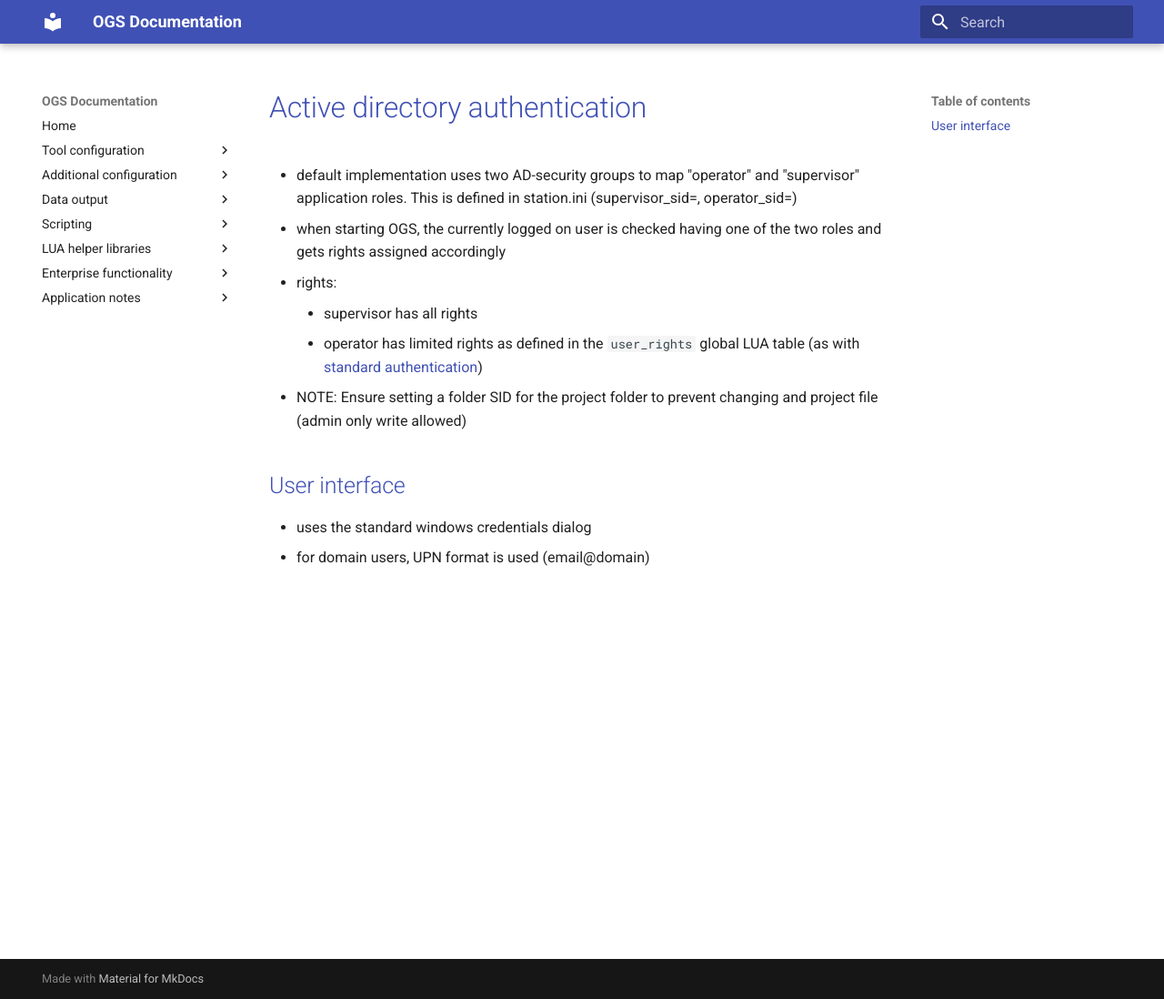
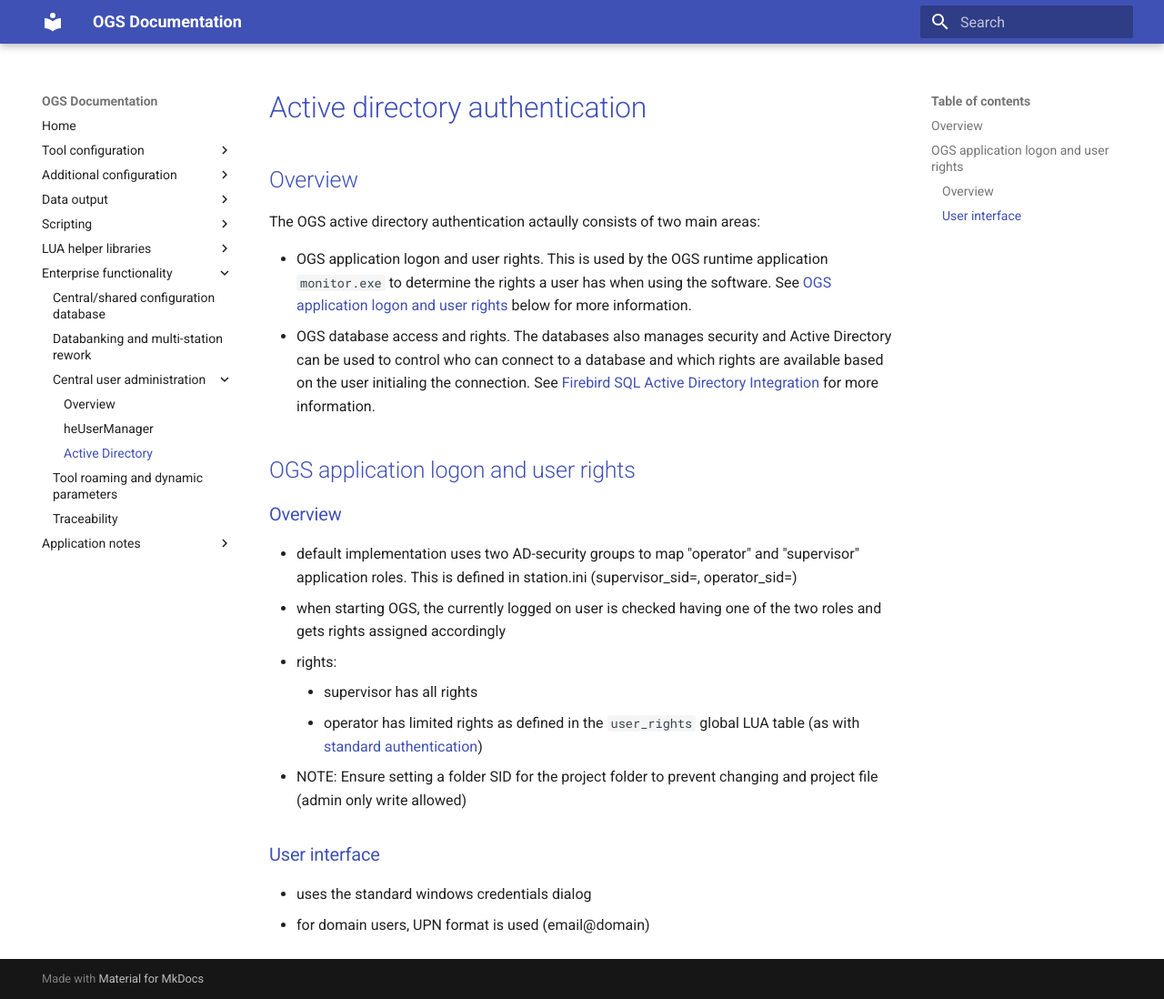
Before and after one commit to haller-erne/ogs, an MkDocs documentation site: the page built from docs/appnotes/userdb-activedirectory.md, in a window 1280 px wide and 1098 px high. Shown: the whole window at 91% size. Built offline with MkDocs 1.6.1 and Material for MkDocs 9.7.7, drawn with Linux system fonts in a browser that asks for light colours.

Commit message:
Add to menu.

```diff
--- a/docs/appnotes/userdb-activedirectory.md
+++ b/docs/appnotes/userdb-activedirectory.md
@@ -1,4 +1,15 @@
 # Active directory authentication
+
+## Overview
+
+The OGS active directory authentication actaully consists of two main areas:
+
+- OGS application logon and user rights. This is used by the OGS runtime application `monitor.exe` to determine the rights a user has when using the software. See [OGS application logon and user rights](#ogs-application-logon-and-user-rights) below for more information.
+- OGS database access and rights. The databases also manages security and Active Directory can be used to control who can connect to a database and which rights are available based on the user initialing the connection. See [Firebird SQL Active Directory Integration](./firebird-security.md) for more information.
+
+## OGS application logon and user rights
+
+### Overview
 
 - default implementation uses two AD-security groups to map "operator" and "supervisor" application roles. This is defined in station.ini (supervisor_sid=, operator_sid=)
 - when starting OGS, the currently logged on user is checked having one of the two roles and gets rights assigned accordingly
@@ -7,7 +18,7 @@
     * operator has limited rights as defined in the `user_rights` global LUA table (as with [standard authentication](./userdb.md))
 - NOTE: Ensure setting a folder SID for the project folder to prevent changing and project file (admin only write allowed)
 
-## User interface
+### User interface
 
 - uses the standard windows credentials dialog
 - for domain users, UPN format is used (email@domain)
--- a/mkdocs.yml
+++ b/mkdocs.yml
@@ -65,7 +65,10 @@
     - Enterprise functionality:
         - Central/shared configuration database: appnotes/sharedconfig.md
         - Databanking and multi-station rework: appnotes/databanking.md
-        - Central user administration: appnotes/userdb.md
+        - Central user administration:
+            - Overview: appnotes/userdb.md
+            - heUserManager: appnotes/userdb-heusermanager.md
+            - Active Directory: appnotes/userdb-activedirectory.md
         - Tool roaming and dynamic parameters: appnotes/toolgateway.md
         - Traceability: appnotes/traceability.md
     - Application notes:
@@ -75,6 +78,7 @@
         - Using BLE Gateways:
             - OpenMQTT-Gateway: appnotes/blegateway-openmqttgateway.md
             - Minew MG6 Gateway: appnotes/blegateway-minew-mg6.md
+        - Firebird SQL configuration: appnotes/firebird-security.md
 
 # sample
 #    – Version 1.x:
```
